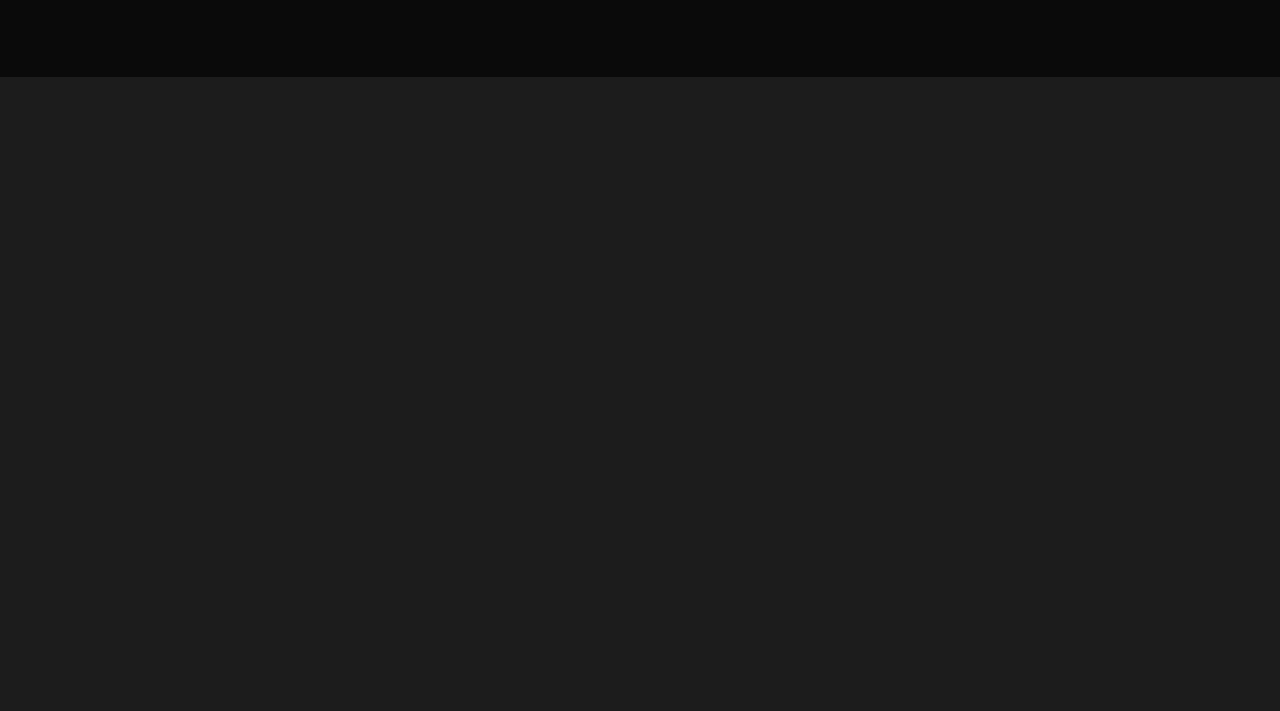
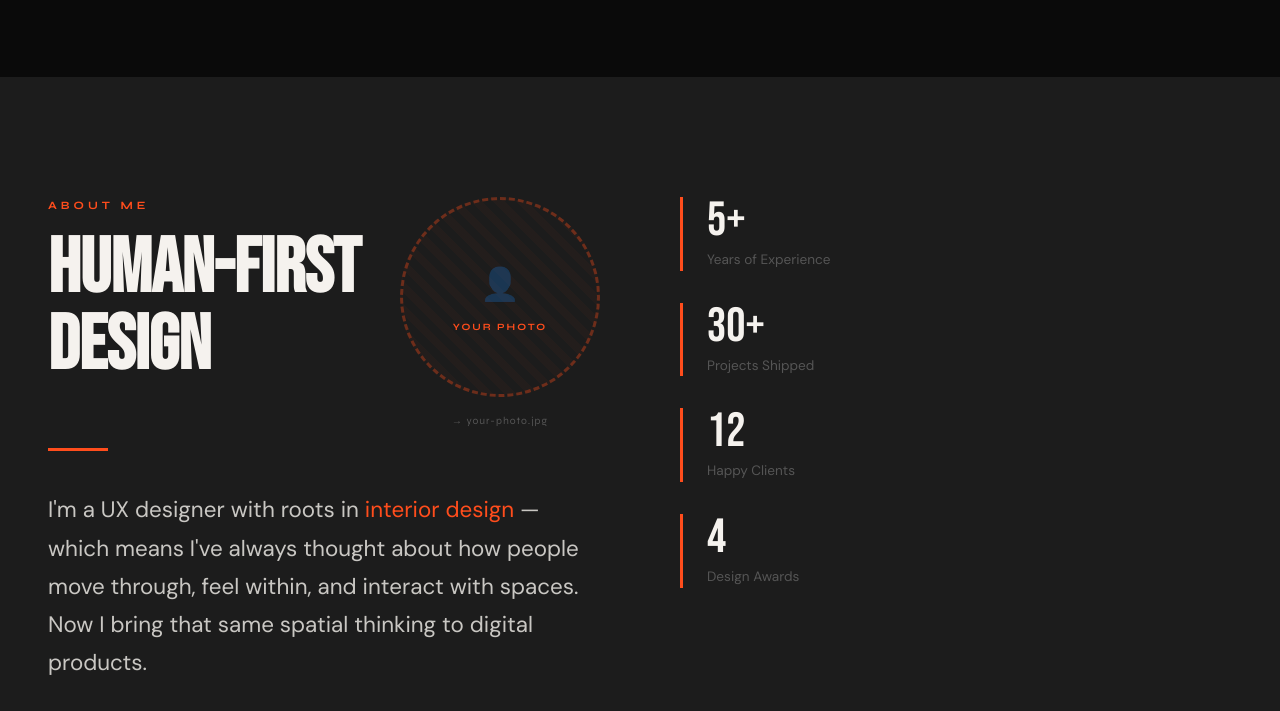
Before and after one commit to Miayoungrai/UxPortfolio, a plain HTML site: page index.html in a window 1280 px wide. Shown: the part 745-1456 px from the top of the page. Drawn offline with Linux system fonts and the light colour scheme.

Commit message:
Add files via upload

```diff
--- a/index.html
+++ b/index.html
@@ -216,13 +216,52 @@
     margin-bottom: 64px;
   }
 
+
+  /* HEADSHOT */
+  .headshot-wrap {
+    display: flex; flex-direction: column; align-items: center; gap: 16px;
+    margin-bottom: 40px;
+  }
+  .headshot-circle {
+    width: 200px; height: 200px; border-radius: 50%;
+    border: 3px dashed rgba(255,77,28,0.35);
+    background: var(--black);
+    display: flex; flex-direction: column; align-items: center; justify-content: center;
+    gap: 10px; position: relative; overflow: hidden;
+    background: repeating-linear-gradient(45deg, transparent, transparent 8px, rgba(255,77,28,0.03) 8px, rgba(255,77,28,0.03) 16px);
+  }
+  .headshot-circle img {
+    position: absolute; inset: 0; width: 100%; height: 100%; object-fit: cover; border-radius: 50%;
+  }
+  .headshot-icon { font-size: 2rem; opacity: 0.3; }
+  .headshot-label {
+    font-family: "Syne", sans-serif; font-size: 0.6rem; font-weight: 700;
+    letter-spacing: 2px; text-transform: uppercase; color: var(--accent);
+    text-align: center; padding: 0 16px;
+  }
+  .headshot-hint {
+    font-family: "Syne", sans-serif; font-size: 0.65rem;
+    letter-spacing: 1px; color: var(--muted); text-align: center;
+  }
+
   /* ABOUT */
   #about {
     background: var(--mid);
     display: grid;
     grid-template-columns: 1fr 1fr;
     gap: 80px;
-    align-items: center;
+    align-items: start;
+  }
+  .about-top-row {
+    display: flex;
+    align-items: flex-start;
+    justify-content: space-between;
+    gap: 32px;
+    margin-bottom: 8px;
+  }
+  .about-heading { flex: 1; }
+  .about-right {
+    display: flex; flex-direction: column; gap: 32px;
   }
   .about-left { }
   .about-intro {
@@ -515,12 +554,16 @@
     from { opacity: 0; transform: translateY(30px); }
     to { opacity: 1; transform: translateY(0); }
   }
-  .reveal {
+  .js-ready .reveal {
     opacity: 0;
     transform: translateY(40px);
     transition: opacity 0.7s ease, transform 0.7s ease;
   }
-  .reveal.visible {
+  .reveal.visible, .reveal {
+    opacity: 1;
+    transform: translateY(0);
+  }
+  .js-ready .reveal.visible {
     opacity: 1;
     transform: translateY(0);
   }
@@ -584,9 +627,25 @@
 <!-- ABOUT -->
 <section id="about">
   <div class="about-left reveal">
-    <div class="section-label">About Me</div>
-    <h2 class="section-title">Human-First<br>Design</h2>
-    <div class="divider"></div>
+
+    <!-- TOP ROW: heading + headshot side by side -->
+    <div class="about-top-row">
+      <div class="about-heading">
+        <div class="section-label">About Me</div>
+        <h2 class="section-title">Human-First<br>Design</h2>
+        <div class="divider"></div>
+      </div>
+      <div class="headshot-wrap">
+        <div class="headshot-circle">
+          <!-- TO ADD YOUR PHOTO: save your image in the same folder,
+               then replace the two lines below with: <img src="your-photo.jpg" alt="Mia"> -->
+          <div class="headshot-icon">👤</div>
+          <div class="headshot-label">Your Photo</div>
+        </div>
+        <div class="headshot-hint">→ your-photo.jpg</div>
+      </div>
+    </div>
+
     <p class="about-intro">
       I'm a UX designer with roots in <strong>interior design</strong> — which means I've always thought about how people move through, feel within, and interact with spaces. Now I bring that same spatial thinking to digital products.
     </p>
@@ -808,6 +867,9 @@
     });
   });
 
+  // Mark body as JS-ready so reveal animations activate
+  document.body.classList.add("js-ready");
+
   // Scroll reveal
   const reveals = document.querySelectorAll('.reveal');
   const observer = new IntersectionObserver((entries) => {
@@ -818,8 +880,10 @@
         observer.unobserve(entry.target);
       }
     });
-  }, { threshold: 0.12 });
+  }, { threshold: 0, rootMargin: "0px 0px -40px 0px" });
   reveals.forEach(el => observer.observe(el));
+  // Safety fallback: show any reveals still hidden after 2s
+  setTimeout(() => { reveals.forEach(el => el.classList.add("visible")); }, 2000);
 
   // Skill bars
   const barObserver = new IntersectionObserver((entries) => {
```
